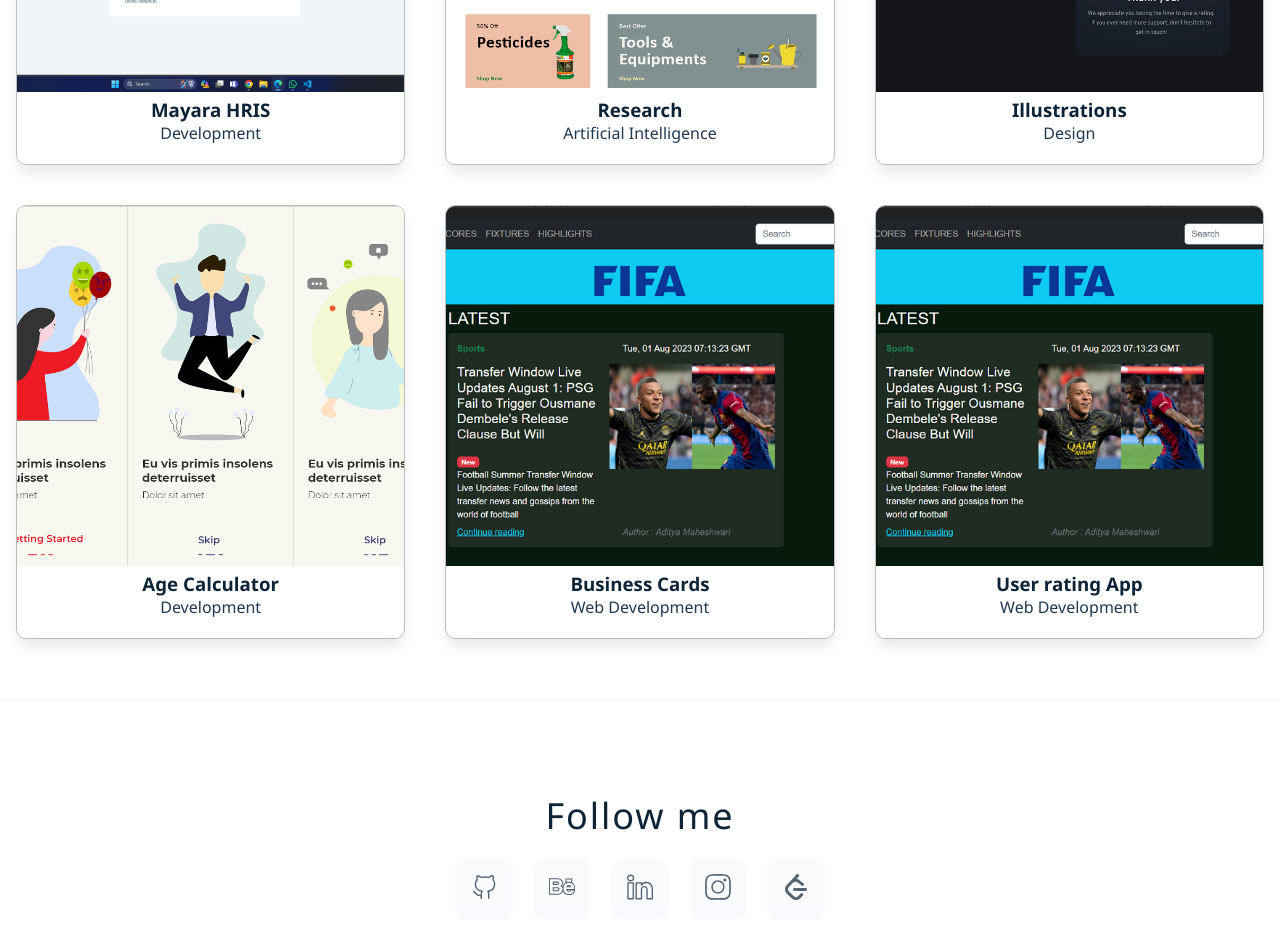
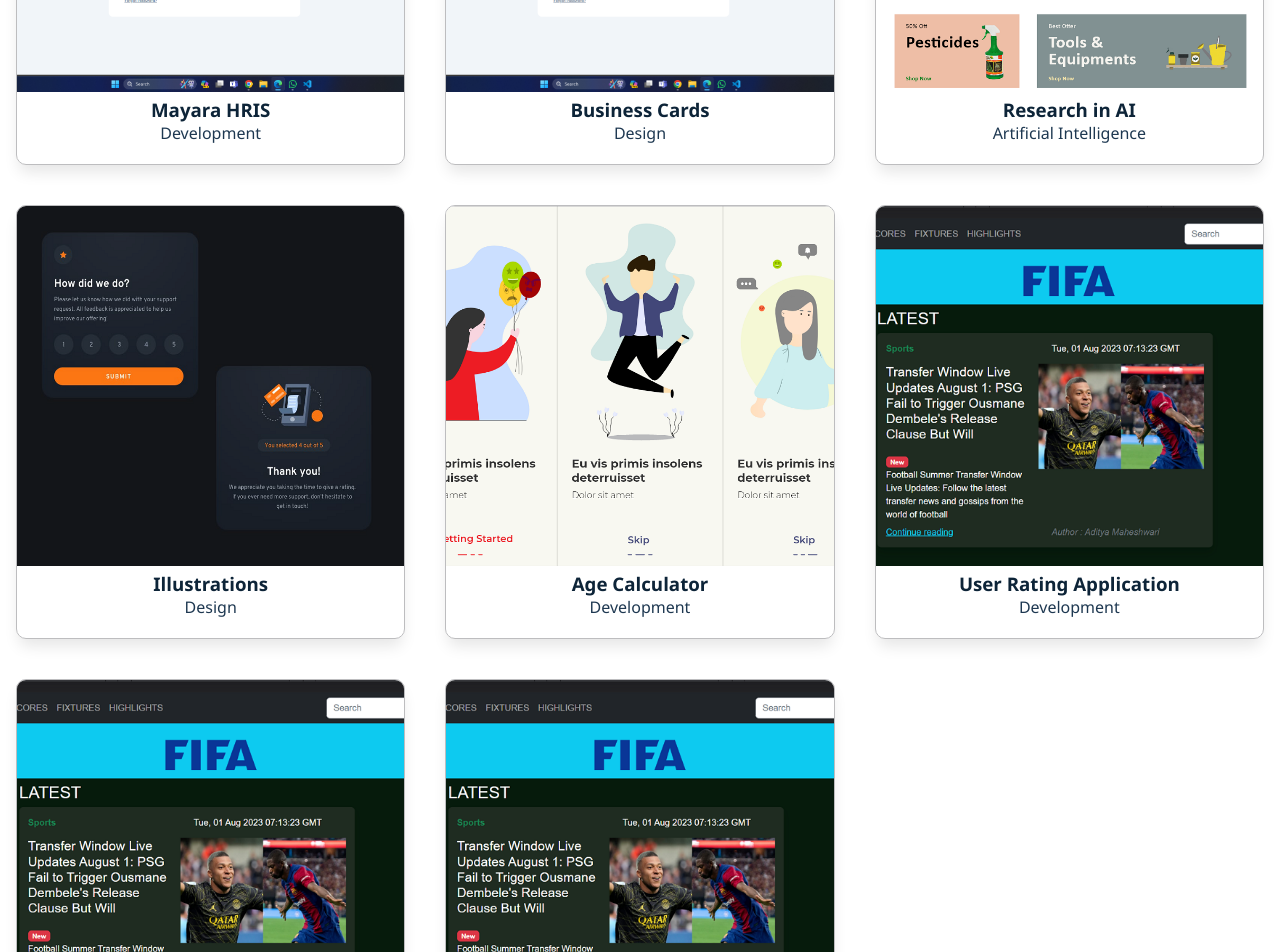
Before and after one commit to Arpana-Sitoula/Portfolio, a React (Vite) app: page /project in a window 1280 px wide. Shown: the part 620-1572 px from the top of the page. Built offline with nearby package versions, Linux system fonts and the light colour scheme.

Commit message:
project detail added

```diff
--- a/src/assets/project/projects.js
+++ b/src/assets/project/projects.js
@@ -12,37 +12,40 @@
   export const projects = [
     {
       id: 1,
-      image: project1,
+      image: mayara3,
       images: [mayara1, mayara2, mayara3],
-      name: "UI/UX Desigining",
-      category: "Design",
-      services: "UI/UX Design",
+      name: "Mayara HRIS",
+      category: "Development",
+      services: "Web Development",
       link: "http://admin.mayratechnology.com",
       description: "A complete human resource information system including accounting involves the integration of various aspects of human resource management with accounting principles to track, measure, and report on the financial and non-financial aspects of an organization's employees. This system aims to provide a comprehensive understanding of the costs and values associated with human resources, enabling informed decision-making and strategic planning.",
-      tools: "Adobe Illustrator, Photoshop"
+      tools: "HTML, Tailwind CSS, Shadcn, ReactJs, Redux"
 
     },
     {
       id: 2,
       image: mayara3,
-      images: [mayara3, mayara1, mayara2, mayara3],
-      name: "Mayara HRIS",
-      category: "Development",
-      services: "Complete human resource information system including accounting",
+      images: [mayara1, mayara2, mayara3],
+      name: "Business Cards",
+      category: "Design",
+      services: "Graphics Designing",
       link: "link",
-      description: "A complete human resource information system including accounting involves the integration of various aspects of human resource management with accounting principles to track, measure, and report on the financial and non-financial aspects of an organization's employees. This system aims to provide a comprehensive understanding of the costs and values associated with human resources, enabling informed decision-making and strategic planning.",
-      tools: "React, Tailwind, Redux"
+      description: "This project shows my graphic design skills through creating stylish and simple business cards. I started it as practice, but it turned into a real project, showing how useful the designs are. My main goal was to design business cards from scratch, including making the logos and arranging everything on the card. I focused on a clean and elegant look, using straight lines, lots of empty space, and carefully chosen fonts.\n\nI made each logo specifically for the business it represents. I used Adobe Illustrator for the design work to ensure high quality, and Adobe Photoshop to make realistic previews of the cards. I created two different card samples to show how the designs can fit various business needs. The simple and stylish design makes the cards look professional and appealing without being too flashy.\n\nWhat started as practice became useful for real businesses, proving the designs work well in the real world. In the future, I plan to create more card designs for different industries and add features like QR codes or augmented reality to make the cards more interactive. This project not only shows my graphic design skills but also my ability to turn ideas into real, usable products.",
+      tools: "Adobe Photoshop, Adobe Illustrator"
     },
+
     {
       id: 3,
       image: project3,
       images: [mayara1, mayara2, mayara3],
-      name: "Research",
+      name: "Research in AI",
       category: "Artificial Intelligence",
-      services: "Credit card fraud detection system",
+      services: "Machine learning and research",
       link: "http://admin.mayratechnology.com",
-      description: "A complete human resource information system including accounting involves the integration of various aspects of human resource management with accounting principles to track, measure, and report on the financial and non-financial aspects of an organization's employees. This system aims to provide a comprehensive understanding of the costs and values associated with human resources, enabling informed decision-making and strategic planning.",
-      tools: "toolsused"
+      description: `This project is a research study focusing on the comparative analysis of different machine learning algorithms applied to credit card fraud detection. Using datasets from Kaggle, which were divided into three separate subsets, we compared the performance of various machine learning algorithms. Specifically, we evaluated logistic regression and gradient boosting algorithms. \n\n
+      To enhance the effectiveness of the gradient boosting algorithm, we employed hyperparameter tuning using a genetic algorithm. This process allowed us to optimize the model's parameters for better performance. Additionally, we used bar graphs to visualize and compare the results of our analyses.\n\n
+      This project was conducted as part of a college research initiative, driven by a desire to explore the practical applications of machine learning in fraud detection. The findings and methodologies were compiled into a comprehensive report, highlighting the strengths and weaknesses of each algorithm. The research not only provided valuable insights into fraud detection but also honed our skills in machine learning and data analysis.`,
+      tools: "Python, Pandas, Numpy, Scikit Learn"
     },
     {
       id: 4,
@@ -52,8 +55,8 @@
       category: "Design",
       services: "Graphic Design",
       link: "http://admin.mayratechnology.com",
-      description: "A complete human resource information system including accounting involves the integration of various aspects of human resource management with accounting principles to track, measure, and report on the financial and non-financial aspects of an organization's employees. This system aims to provide a comprehensive understanding of the costs and values associated with human resources, enabling informed decision-making and strategic planning.",
-      tools: "Adobe Illustrator, Photoshop"
+      description: "I made the series of Illustrations mostly as my hobbies.",
+      tools: "Adobe Illustrator"
     },
     {
       id: 5,
@@ -61,42 +64,42 @@
       images: [mayara1, mayara2, mayara3],
       name: "Age Calculator",
       category: "Development",
-      services: "Calculate the age from a given Date of Birth",
+      services: "UI/UX desigin, Frontend design",
       link: "http://admin.mayratechnology.com",
-      description: "description",
+      description: "It is simple age calculator application where we can calculate our age in year, month and days. It has capacity of handling errors using form validation.",
       tools: "React, SCSS"
     },
     {
       id: 6,
       image: project6,
       images: [mayara1, mayara2, mayara3],
-      name: "Business Cards",
-      category: "Web Development",
-      services: "Calculate the age from a given Date of Birth",
+      name: "User Rating Application",
+      category: "Development",
+      services: "UI/UX desigin, Frontend design",
       link: "http://admin.mayratechnology.com",
-      description: "A complete human resource information system including accounting involves the integration of various aspects of human resource management with accounting principles to track, measure, and report on the financial and non-financial aspects of an organization's employees. This system aims to provide a comprehensive understanding of the costs and values associated with human resources, enabling informed decision-making and strategic planning.",
-      tools: "Adobe Illustrator, Photoshop"
+      description: "User rating feature is not new but also not so uncommon. It is everywhere from ecommerce to live streamings. User rating is important from the perspective of company as well as user as it help organization to improve and other users to know about it. However, the less attention has been paid while designing it. I have encountered bad user interface and expereince many times which is the reason why many user don't want to do rating. Here I designed and develop the interactive user rating application along with the feedback to the user. It is simple with attractive colors. It can be used as a pop in application as a resuable component ",
+      tools: "React, SCSS"
     },
     {
       id: 7,
       image: project6,
       images: [mayara1, mayara2, mayara3],
-      name: "User rating App",
-      category: "Web Development",
-      services: "Calculate the age from a given Date of Birth",
+      name: "UI/UX Ecommerce",
+      category: "Design",
+      services: "Prototype design, Frontend design",
       link: "http://admin.mayratechnology.com",
-      description: "A complete human resource information system including accounting involves the integration of various aspects of human resource management with accounting principles to track, measure, and report on the financial and non-financial aspects of an organization's employees. This system aims to provide a comprehensive understanding of the costs and values associated with human resources, enabling informed decision-making and strategic planning.",
-      tools: "React, SCSS"
+      description: "It is UI/UX prototype design as my model for the agro based company named- Matodotcom. The company promote to sell the tools and items require for agiculture. As agriculture being the integral part of our daily life, promoting ecommerce for these company will be very beneficial for farmers. In this , we have categorized products on the basis of chemical fertilizers, tools, pestisides and seeds. In the market, farmers has to buy on the bulk but here they can get in the amoun they are looking for. In near future, we are also thinking to add the section where farmers can purchase tools in a loan for certain amount of time. As the tool they need will only be used for few days and doing so will help minimize their cost. ",
+      tools: "Adobe XD, HTML, CSS"
     },
     {
       id: 8,
       image: project6,
       images: [mayara1, mayara2, mayara3],
       name: "FIFA News App",
-      category: "Web Development",
-      services: "Here, we can get the daily updates, highlights, scores and FAQ about FIFA World Cup.",
+      category: "Development",
+      services: "Web development",
       link: "lhttp://admin.mayratechnology.comink",
-      description: "A complete human resource information system including accounting involves the integration of various aspects of human resource management with accounting principles to track, measure, and report on the financial and non-financial aspects of an organization's employees. This system aims to provide a comprehensive understanding of the costs and values associated with human resources, enabling informed decision-making and strategic planning.",
+      description: "This is the news web application exclusively for sports lover who wish to remain updated with latest news. I made this project during fifa world cup event when the whole world was going crazy about it. It was initially planned not only for news but also for the live score of match and upcoming fixtures and live comment from the user. However all the fuctionality has not been added in this version. It is yet to complete in near future.",
       tools: "React, CSS"
     }
   ];
--- a/src/assets/styles/components/_projectDetail.scss
+++ b/src/assets/styles/components/_projectDetail.scss
@@ -21,12 +21,15 @@
 }
 .div1 {
     grid-area: 2/ 2 / 4 / 5;
+    align-content: center;
 }
 .div2 {
     grid-area: 2/ 5 / 4 / 8;
+    align-content: center;
 }
 .div3 {
     grid-area: 2 / 8 / 4 / 11;
+    align-content: center;
 }
 .div4 {
     grid-area: 4/ 2 / 7/ 5;
@@ -46,3 +49,7 @@
         margin-bottom: 2px;
     }
 }
+.images {
+    object-fit: cover;
+    border-radius: 12px;
+  }
--- a/src/containers/ProjectDetail.jsx
+++ b/src/containers/ProjectDetail.jsx
@@ -14,13 +14,13 @@ const ProjectDetail = () => {
           <div className="title_sub"> Jul 26, 2021 UI / Frontend</div>
         </div>
         <div className="div1">
-          <img src={project.images[0]} width="100%" />
+          <img src={project.images[0]}  height={"360px"} width={"400px"}  className="images"/>
         </div>
         <div className="div2">
-          <img src={project.images[1]} width="100%" />
+          <img src={project.images[1]} height={"360px"} width={"400px"}  className="images" />
         </div>
         <div className="div3">
-          <img src={project.images[2]} width="100%" />
+          <img src={project.images[2]} height={"360px"} width={"400px"}  className="images"/>
         </div>
         <div className="div4">
           <div className="project_type">
--- a/src/containers/ProjectsSection.jsx
+++ b/src/containers/ProjectsSection.jsx
@@ -35,9 +35,9 @@ const ProjectsSection = ({ number }) => {
 
   useEffect(() => {
     if (number <= 3) {
-      setListedProjects(projects.slice(1, 4));
+      setListedProjects(projects.slice(0, 3));
     } else {
-      setListedProjects(projects.slice(1, 7));
+      setListedProjects(projects.slice(0, 9));
     }
   }, [number]);
 
```
